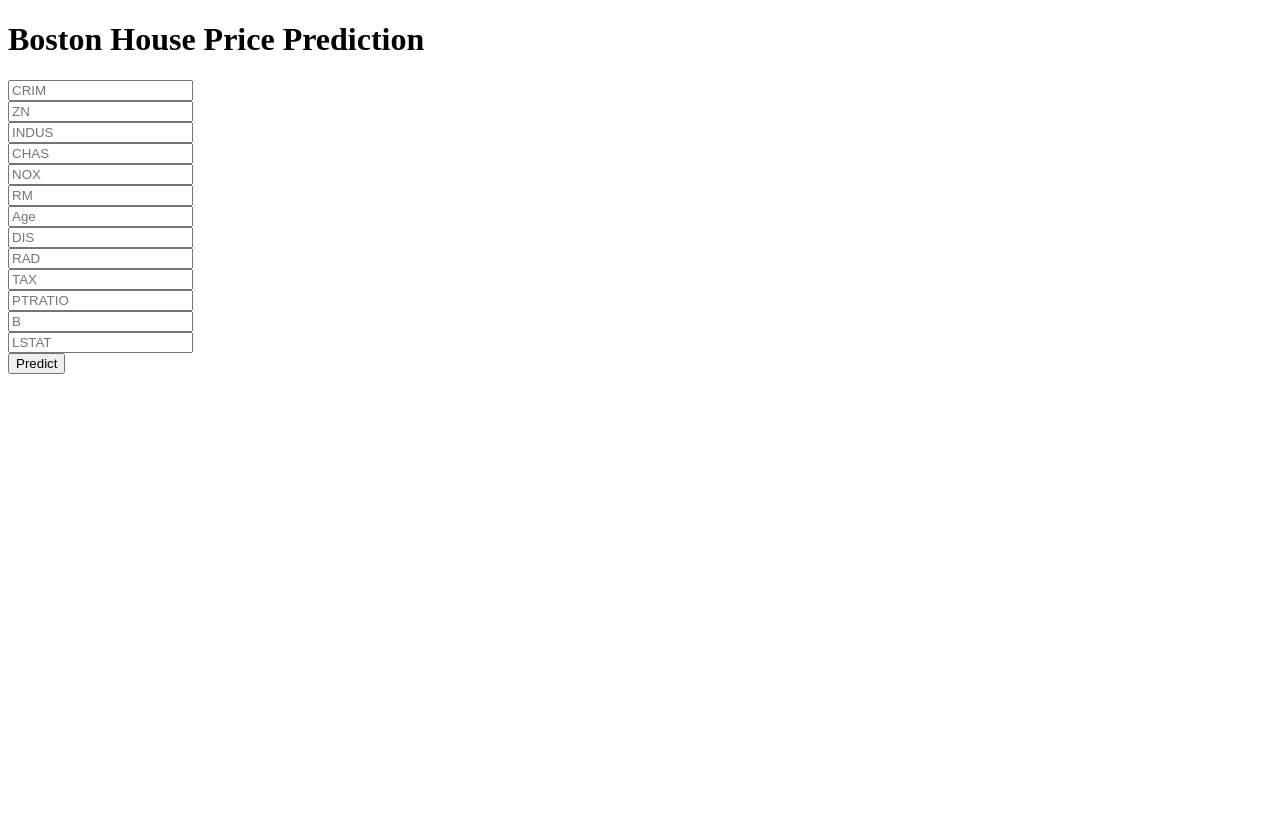
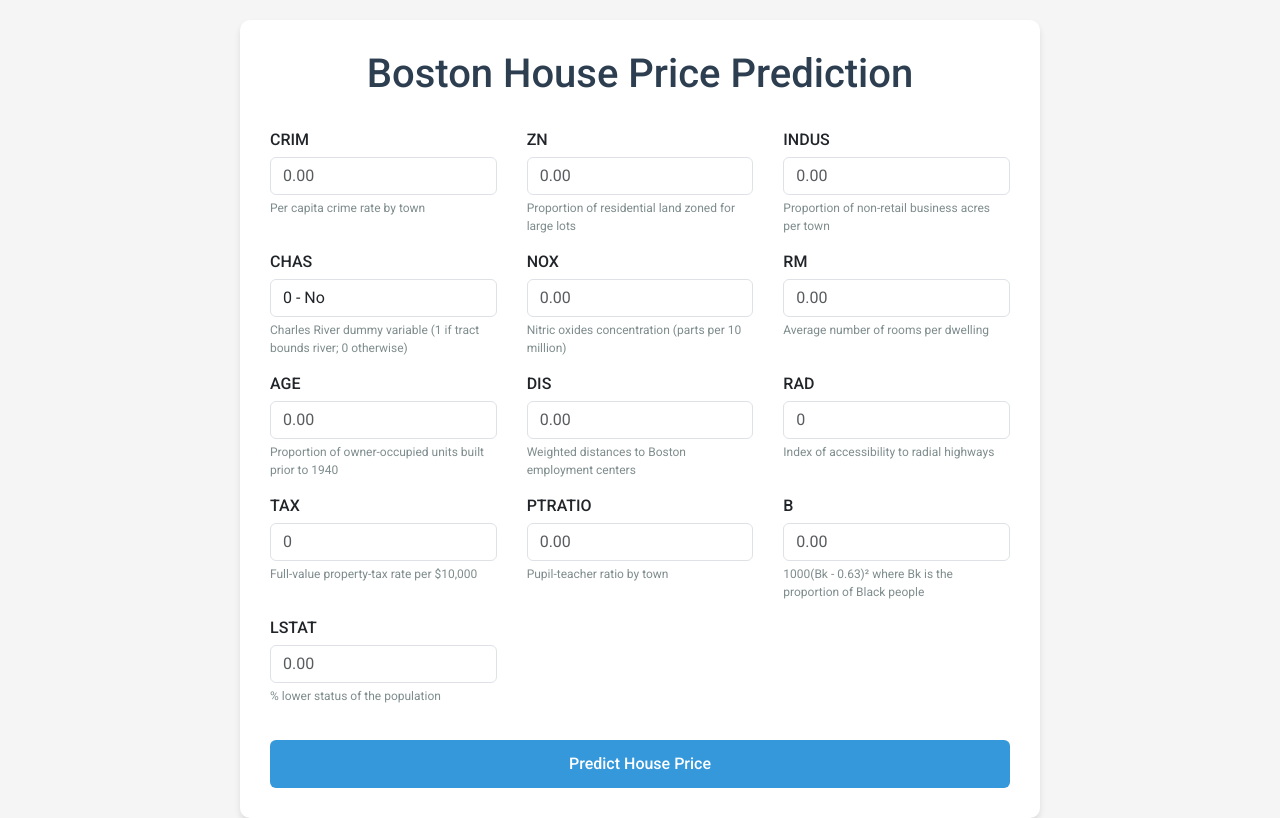
Before and after one commit to yashwanth-janke/boston, a Flask app: page / in a window 1280 px wide. Before the commit the page ends 374 px from the top, so only its background shows below. Run offline with Flask 3, Linux system fonts and the light colour scheme; parts of the project's set-up code (start-up, migrations or seed data) failed here and were passed over.

Commit message:
update frontend UI

```diff
--- a/app.py
+++ b/app.py
@@ -1,37 +1,122 @@
 import json
 import pickle
-
-from flask import Flask,request,app,jsonify,url_for,render_template
+import os
+import logging
+from flask import Flask, request, jsonify, render_template
 import numpy as np
 import pandas as pd
 
-app=Flask(__name__)
-## Load the model
-regmodel=pickle.load(open('regmodel.pkl','rb'))
-scalar=pickle.load(open('scaling.pkl','rb'))
+# Configure logging
+logging.basicConfig(level=logging.INFO,
+                   format='%(asctime)s - %(name)s - %(levelname)s - %(message)s')
+logger = logging.getLogger(__name__)
+
+app = Flask(__name__)
+
+# Load the model and scaler
+try:
+    regmodel = pickle.load(open('regmodel.pkl', 'rb'))
+    scalar = pickle.load(open('scaling.pkl', 'rb'))
+    logger.info("Model and scaler loaded successfully")
+except Exception as e:
+    logger.error(f"Error loading model files: {e}")
+
+# Feature names for reference
+feature_names = [
+    'CRIM', 'ZN', 'INDUS', 'CHAS', 'NOX', 'RM', 'Age',
+    'DIS', 'RAD', 'TAX', 'PTRATIO', 'B', 'LSTAT'
+]
+
 @app.route('/')
 def home():
     return render_template('home.html')
 
-@app.route('/predict_api',methods=['POST'])
+@app.route('/predict_api', methods=['POST'])
 def predict_api():
-    data=request.json['data']
-    print(data)
-    print(np.array(list(data.values())).reshape(1,-1))
-    new_data=scalar.transform(np.array(list(data.values())).reshape(1,-1))
-    output=regmodel.predict(new_data)
-    print(output[0])
-    return jsonify(output[0])
+    try:
+        data = request.json['data']
+        logger.info(f"API Prediction request received with data: {data}")
 
-@app.route('/predict',methods=['POST'])
+        # Validate input data
+        for feature in feature_names:
+            if feature not in data:
+                return jsonify({"error": f"Missing feature: {feature}"}), 400
+
+        # Transform data
+        input_values = np.array(list(data.values())).reshape(1, -1)
+        new_data = scalar.transform(input_values)
+
+        # Make prediction
+        output = regmodel.predict(new_data)
+        logger.info(f"Prediction result: {output[0]}")
+
+        # Format result
+        result = {
+            "prediction": float(output[0]),
+            "formatted_price": f"${float(output[0]):,.2f}"
+        }
+
+        return jsonify(result)
+
+    except Exception as e:
+        logger.error(f"Error in predict_api: {e}")
+        return jsonify({"error": str(e)}), 500
+
+@app.route('/predict', methods=['POST'])
 def predict():
-    data=[float(x) for x in request.form.values()]
-    final_input=scalar.transform(np.array(data).reshape(1,-1))
-    print(final_input)
-    output=regmodel.predict(final_input)[0]
-    return render_template("home.html",prediction_text="The House price prediction is {}".format(output))
+    try:
+        # Get form data and convert to float
+        data = [float(x) for x in request.form.values()]
+        logger.info(f"Web form prediction request received")
 
+        # Ensure correct number of features
+        if len(data) != len(feature_names):
+            return render_template("home.html",
+                                  prediction_text="Error: Invalid number of features provided")
 
+        # Transform data
+        final_input = scalar.transform(np.array(data).reshape(1, -1))
 
-if __name__=="__main__":
-    app.run(debug=True)
+        # Make prediction
+        output = regmodel.predict(final_input)[0]
+        logger.info(f"Prediction result: {output}")
+
+        # Format the output as currency
+        formatted_output = "${:,.2f}".format(output)
+
+        return render_template("home.html",
+                              prediction_text=f"The House price prediction is {formatted_output}")
+
+    except Exception as e:
+        logger.error(f"Error in predict: {e}")
+        return render_template("home.html",
+                             prediction_text=f"Error in prediction: {str(e)}")
+
+@app.route('/health', methods=['GET'])
+def health_check():
+    """Endpoint for health checks"""
+    return jsonify({"status": "healthy"})
+
+@app.route('/sample_data', methods=['GET'])
+def sample_data():
+    """Provide sample data for testing"""
+    sample = {
+        "CRIM": 0.00632,
+        "ZN": 18.0,
+        "INDUS": 2.31,
+        "CHAS": 0,
+        "NOX": 0.538,
+        "RM": 6.575,
+        "Age": 65.2,
+        "DIS": 4.0900,
+        "RAD": 1,
+        "TAX": 296,
+        "PTRATIO": 15.3,
+        "B": 396.90,
+        "LSTAT": 4.98
+    }
+    return jsonify(sample)
+
+if __name__ == "__main__":
+    port = int(os.environ.get("PORT", 5000))
+    app.run(host='0.0.0.0', port=port, debug=False)
--- a/templates/home.html
+++ b/templates/home.html
@@ -1,48 +1,220 @@
 <!DOCTYPE html>
-<html >
-
+<html>
 <head>
   <meta charset="UTF-8">
-  <title>ML API</title>
-  <link href='https://fonts.googleapis.com/css?family=Pacifico' rel='stylesheet' type='text/css'>
-<link href='https://fonts.googleapis.com/css?family=Arimo' rel='stylesheet' type='text/css'>
-<link href='https://fonts.googleapis.com/css?family=Hind:300' rel='stylesheet' type='text/css'>
-<link href='https://fonts.googleapis.com/css?family=Open+Sans+Condensed:300' rel='stylesheet' type='text/css'>
-
-
+  <meta name="viewport" content="width=device-width, initial-scale=1.0">
+  <title>Boston House Price Prediction</title>
+  <link href='https://fonts.googleapis.com/css?family=Roboto:300,400,500,700' rel='stylesheet' type='text/css'>
+  <link href="https://cdn.jsdelivr.net/npm/bootstrap@5.3.0-alpha1/dist/css/bootstrap.min.css" rel="stylesheet">
+  <style>
+    body {
+      font-family: 'Roboto', sans-serif;
+      background-color: #f5f5f5;
+      padding-top: 20px;
+    }
+    .prediction-container {
+      max-width: 800px;
+      margin: 0 auto;
+      background-color: white;
+      border-radius: 10px;
+      box-shadow: 0 4px 6px rgba(0, 0, 0, 0.1);
+      padding: 30px;
+    }
+    h1 {
+      color: #2c3e50;
+      text-align: center;
+      margin-bottom: 30px;
+      font-weight: 500;
+    }
+    .form-group {
+      margin-bottom: 15px;
+    }
+    .input-group {
+      display: flex;
+      flex-direction: column;
+    }
+    .form-control:focus {
+      border-color: #3498db;
+      box-shadow: 0 0 0 0.2rem rgba(52, 152, 219, 0.25);
+    }
+    .submit-btn {
+      background-color: #3498db;
+      border: none;
+      width: 100%;
+      padding: 12px;
+      margin-top: 20px;
+      font-weight: 500;
+    }
+    .submit-btn:hover {
+      background-color: #2980b9;
+    }
+    label {
+      font-weight: 500;
+      margin-bottom: 5px;
+    }
+    .prediction-result {
+      margin-top: 30px;
+      padding: 15px;
+      border-radius: 5px;
+      background-color: #edf7ff;
+      font-size: 18px;
+      font-weight: 500;
+      text-align: center;
+    }
+    .feature-description {
+      font-size: 12px;
+      color: #7f8c8d;
+      margin-top: 4px;
+    }
+    .row {
+      display: flex;
+      flex-wrap: wrap;
+      margin-right: -15px;
+      margin-left: -15px;
+    }
+    .col-md-4 {
+      flex: 0 0 33.333333%;
+      max-width: 33.333333%;
+      padding-right: 15px;
+      padding-left: 15px;
+      position: relative;
+      width: 100%;
+    }
+    @media (max-width: 768px) {
+      .col-md-4 {
+        flex: 0 0 100%;
+        max-width: 100%;
+      }
+    }
+  </style>
 </head>
 
 <body>
- <div class="login">
-	<h1>Boston House Price Prediction</h1>
+  <div class="container">
+    <div class="prediction-container">
+      <h1>Boston House Price Prediction</h1>
 
-     <!-- Main Input For Receiving Query to our ML -->
-    <form action="{{ url_for('predict')}}"method="post">
-      <input type="text" name="CRIM" placeholder="CRIM" required="required" /><br>
-    	<input type="text" name="ZN" placeholder="ZN" required="required" /><br>
-        <input type="text" name="INDUS" placeholder="INDUS" required="required" /><br>
-        <input type="text" name="CHAS" placeholder="CHAS" required="required" /><br>
-        <input type="text" name="NOX" placeholder="NOX" required="required" /><br>
-        <input type="text" name="RM" placeholder="RM" required="required" /><br>
-        <input type="text" name="Age" placeholder="Age" required="required" /><br>
-        <input type="text" name="DIS" placeholder="DIS" required="required" /><br>
-        <input type="text" name="RAD" placeholder="RAD" required="required" /><br>
-        <input type="text" name="TAX" placeholder="TAX" required="required" /><br>
-        <input type="text" name="PTRATIO" placeholder="PTRATIO" required="required" /><br>
-        <input type="text" name="B" placeholder="B" required="required" /><br>
-        <input type="text" name="LSTAT" placeholder="LSTAT" required="required" /><br>
+      <form action="{{ url_for('predict') }}" method="post">
+        <div class="row">
+          <div class="col-md-4">
+            <div class="form-group">
+              <label for="CRIM">CRIM</label>
+              <input type="number" step="0.01" class="form-control" id="CRIM" name="CRIM" placeholder="0.00" required>
+              <div class="feature-description">Per capita crime rate by town</div>
+            </div>
+          </div>
 
+          <div class="col-md-4">
+            <div class="form-group">
+              <label for="ZN">ZN</label>
+              <input type="number" step="0.01" class="form-control" id="ZN" name="ZN" placeholder="0.00" required>
+              <div class="feature-description">Proportion of residential land zoned for large lots</div>
+            </div>
+          </div>
 
+          <div class="col-md-4">
+            <div class="form-group">
+              <label for="INDUS">INDUS</label>
+              <input type="number" step="0.01" class="form-control" id="INDUS" name="INDUS" placeholder="0.00" required>
+              <div class="feature-description">Proportion of non-retail business acres per town</div>
+            </div>
+          </div>
 
-        <button type="submit" class="btn btn-primary btn-block btn-large">Predict</button>
-    </form>
+          <div class="col-md-4">
+            <div class="form-group">
+              <label for="CHAS">CHAS</label>
+              <select class="form-control" id="CHAS" name="CHAS" required>
+                <option value="0">0 - No</option>
+                <option value="1">1 - Yes</option>
+              </select>
+              <div class="feature-description">Charles River dummy variable (1 if tract bounds river; 0 otherwise)</div>
+            </div>
+          </div>
 
-   <br>
-   <br>
+          <div class="col-md-4">
+            <div class="form-group">
+              <label for="NOX">NOX</label>
+              <input type="number" step="0.01" class="form-control" id="NOX" name="NOX" placeholder="0.00" required>
+              <div class="feature-description">Nitric oxides concentration (parts per 10 million)</div>
+            </div>
+          </div>
 
+          <div class="col-md-4">
+            <div class="form-group">
+              <label for="RM">RM</label>
+              <input type="number" step="0.01" class="form-control" id="RM" name="RM" placeholder="0.00" required>
+              <div class="feature-description">Average number of rooms per dwelling</div>
+            </div>
+          </div>
 
- </div>
- {{prediction_text}}
+          <div class="col-md-4">
+            <div class="form-group">
+              <label for="Age">AGE</label>
+              <input type="number" step="0.01" class="form-control" id="Age" name="Age" placeholder="0.00" required>
+              <div class="feature-description">Proportion of owner-occupied units built prior to 1940</div>
+            </div>
+          </div>
 
+          <div class="col-md-4">
+            <div class="form-group">
+              <label for="DIS">DIS</label>
+              <input type="number" step="0.01" class="form-control" id="DIS" name="DIS" placeholder="0.00" required>
+              <div class="feature-description">Weighted distances to Boston employment centers</div>
+            </div>
+          </div>
+
+          <div class="col-md-4">
+            <div class="form-group">
+              <label for="RAD">RAD</label>
+              <input type="number" step="1" class="form-control" id="RAD" name="RAD" placeholder="0" required>
+              <div class="feature-description">Index of accessibility to radial highways</div>
+            </div>
+          </div>
+
+          <div class="col-md-4">
+            <div class="form-group">
+              <label for="TAX">TAX</label>
+              <input type="number" step="1" class="form-control" id="TAX" name="TAX" placeholder="0" required>
+              <div class="feature-description">Full-value property-tax rate per $10,000</div>
+            </div>
+          </div>
+
+          <div class="col-md-4">
+            <div class="form-group">
+              <label for="PTRATIO">PTRATIO</label>
+              <input type="number" step="0.01" class="form-control" id="PTRATIO" name="PTRATIO" placeholder="0.00" required>
+              <div class="feature-description">Pupil-teacher ratio by town</div>
+            </div>
+          </div>
+
+          <div class="col-md-4">
+            <div class="form-group">
+              <label for="B">B</label>
+              <input type="number" step="0.01" class="form-control" id="B" name="B" placeholder="0.00" required>
+              <div class="feature-description">1000(Bk - 0.63)² where Bk is the proportion of Black people</div>
+            </div>
+          </div>
+
+          <div class="col-md-4">
+            <div class="form-group">
+              <label for="LSTAT">LSTAT</label>
+              <input type="number" step="0.01" class="form-control" id="LSTAT" name="LSTAT" placeholder="0.00" required>
+              <div class="feature-description">% lower status of the population</div>
+            </div>
+          </div>
+        </div>
+
+        <button type="submit" class="btn btn-primary submit-btn">Predict House Price</button>
+      </form>
+
+      {% if prediction_text %}
+      <div class="prediction-result">
+        {{ prediction_text }}
+      </div>
+      {% endif %}
+    </div>
+  </div>
+
+  <script src="https://cdn.jsdelivr.net/npm/bootstrap@5.3.0-alpha1/dist/js/bootstrap.bundle.min.js"></script>
 </body>
 </html>
```
